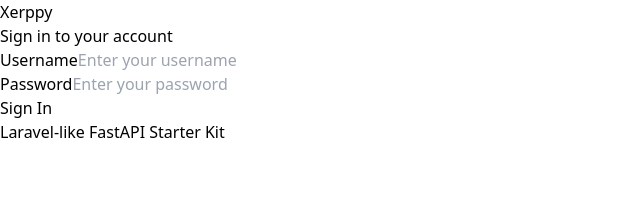
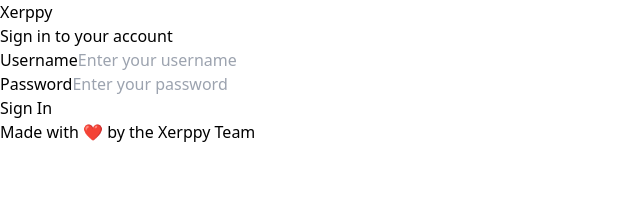
Before and after one commit to arungpisyadi/xerppy-core, a React (Vite) app in the folder frontend/: page /login in a window 1280 px wide. Shown: the top 210 px of the page, without its empty margins (0-640 px from the left). Built offline with nearby package versions, Linux system fonts and the light colour scheme.

Commit message:
chore: updated some texts.

```diff
--- a/frontend/src/pages/LoginPage.tsx
+++ b/frontend/src/pages/LoginPage.tsx
@@ -105,7 +105,7 @@
 
         {/* Footer */}
         <div className="mt-8 text-center text-sm text-gray-500">
-          <p>Laravel-like FastAPI Starter Kit</p>
+          <p className=''>Made with ❤️ by the Xerppy Team</p>
         </div>
       </div>
     </div>
```
Also changed, not shown: 1 other file (tests, documents, lock files or other folders).
